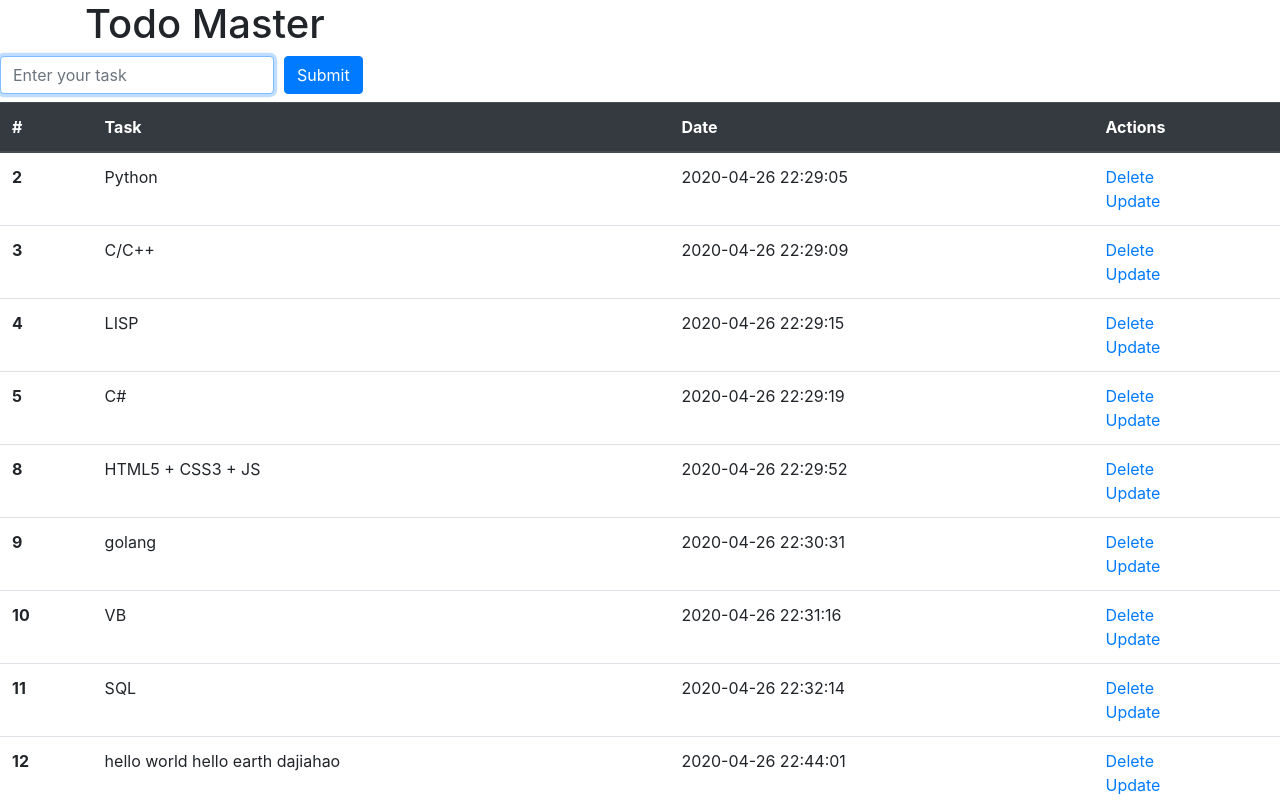
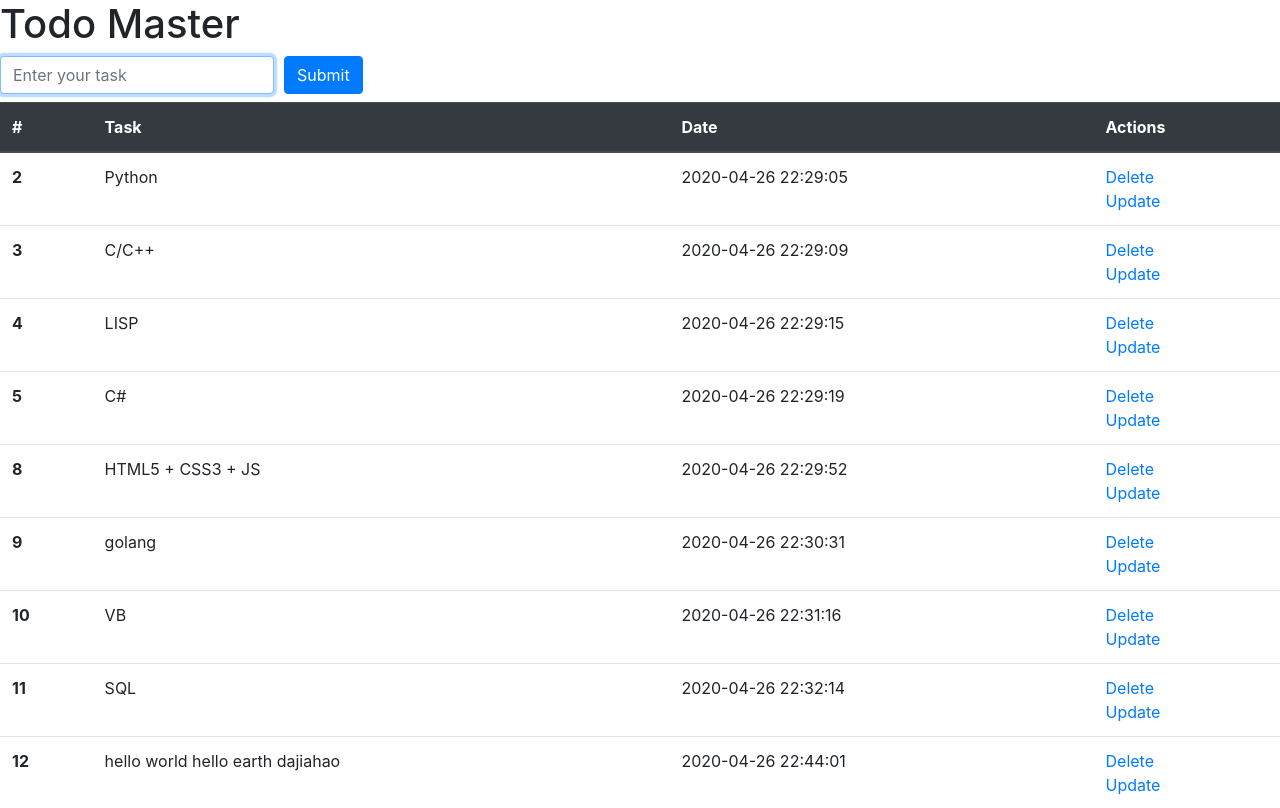
Before and after one commit to AuroraBoreas/flask-rebuild, a Flask app: page / in a window 1280 px wide. Shown: the top 808 px of the page. Run offline with Flask 2, Linux system fonts and the light colour scheme; data comes from the database, SQL or seed files in the repository; some libraries are stand-ins or nearby versions.

Commit message:
adjust H1

```diff
--- a/templates/home.html
+++ b/templates/home.html
@@ -1,8 +1,10 @@
 {% extends 'base.html' %}
 
 {% block h1 %}
-<div class="container">
-    <h1>Todo Master</h1>
+<div class="d-flex justify-content-between">
+    <div>
+        <h1>Todo Master</h1>
+    </div>
 </div>
 {% endblock h1 %}
 
```
